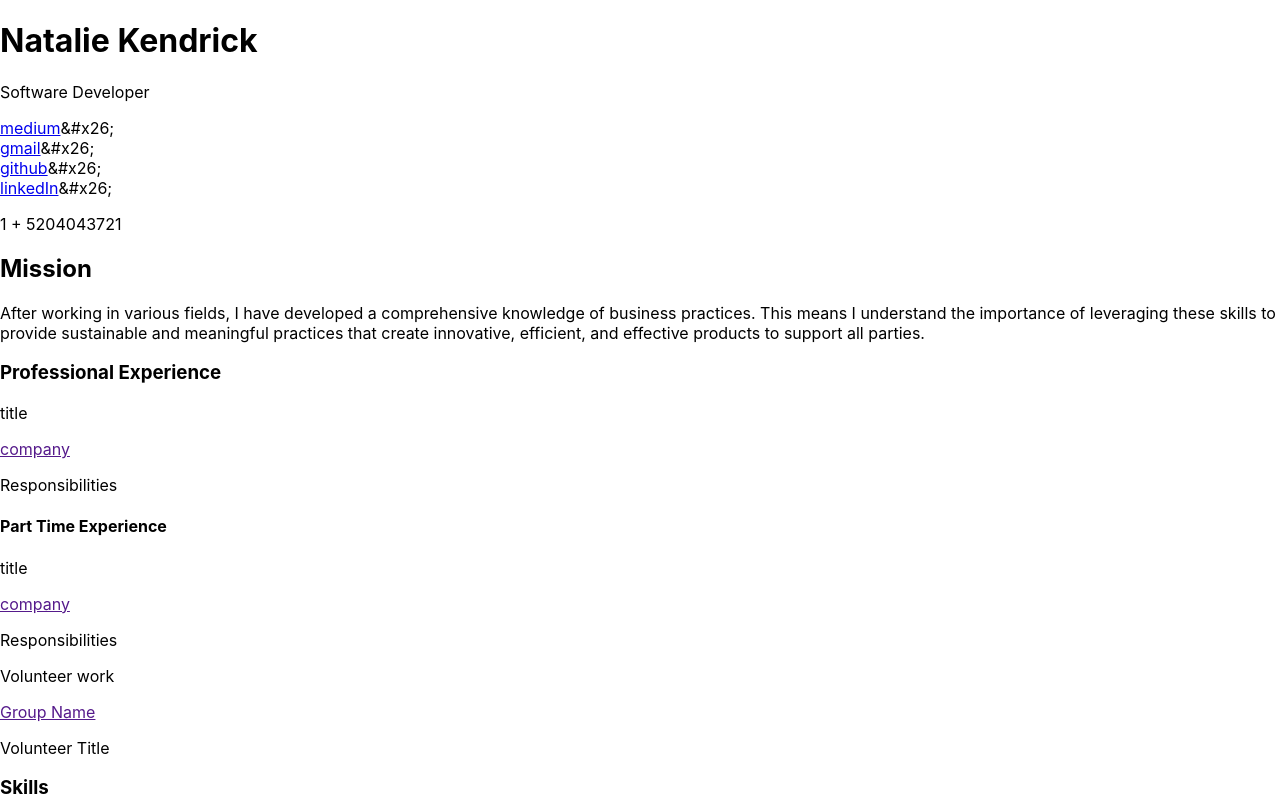
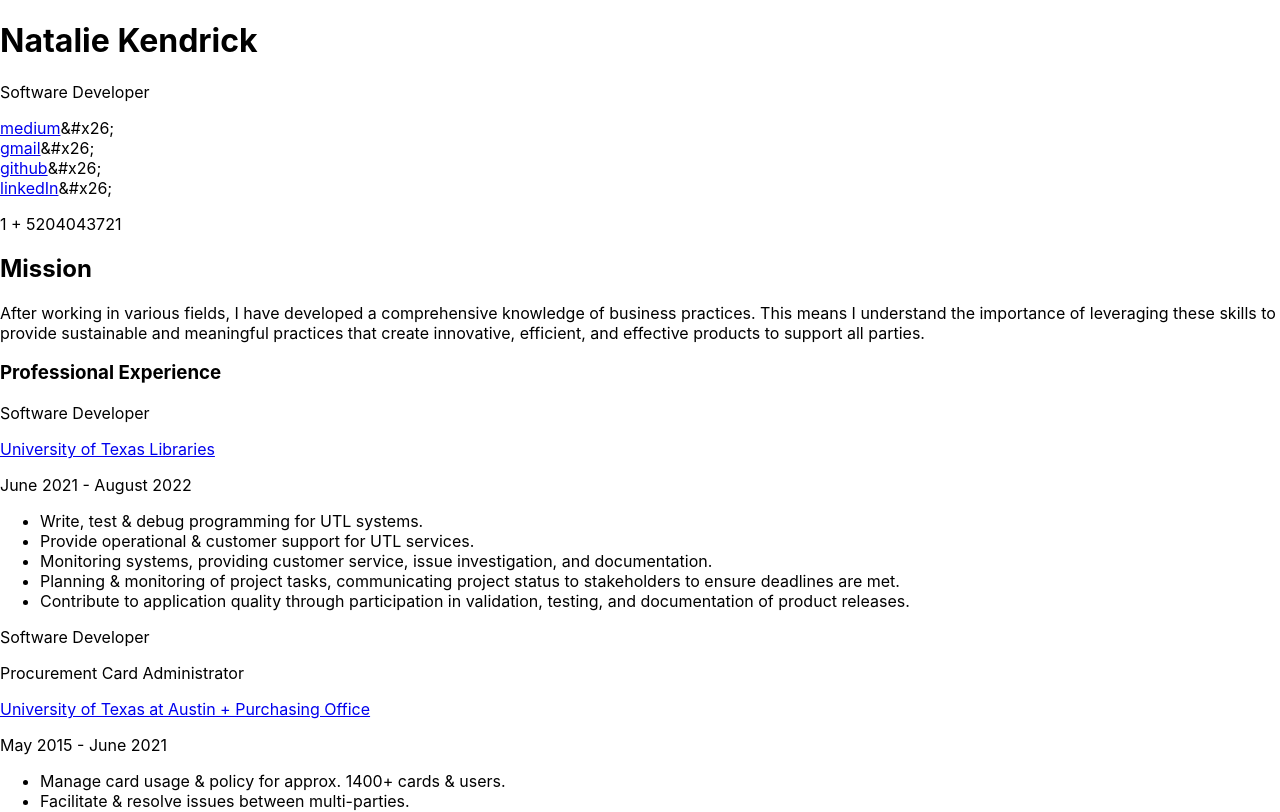
Before and after one commit to listenToRipley/nataliekendrick, a React (Create React App) app: page /resume in a window 1280 px wide. Shown: the top 812 px of the page. Built offline with nearby package versions, Linux system fonts and the light colour scheme.

Commit message:
professional import complete

```diff
--- a/src/Components/ResumeExp.tsx
+++ b/src/Components/ResumeExp.tsx
@@ -29,18 +29,37 @@ const ResumeExperience = (): JSX.Element => {
   //   console.log('work history',JSON.stringify(workHistory))
   // }
 
+  const prof: Professional[] = workHistory[0].professional
+  // const partTime = workHistory[1].partTime
+
+  // console.log(partTime)
+
   return(
       <div>
 
       <div className='professional'>
         <h3>Professional Experience</h3>
-        <div className='profItem'>
-          <p className='jobTitle'>title</p>
-          <p className='companyLink'><a href=''>company</a></p>
-          <div className='jobDuties'>
-            <p>Responsibilities</p>
-          </div>
-        </div>
+        {
+          prof.map((el: any, id:number) => {
+            console.log(el)
+              return (
+                <div key={id}>
+                  <p className='jobTitle'>{el.title}</p>
+                  <p className='companyLink'><a href={el.company.site}>{el.company.name}</a></p>
+                  <p>{el.tenure.start} {el.tenure.end ? <span>- {el.tenure.end}</span>: ""}</p>
+                  <ul className='jobDuties'>
+                    {el.responsibilities.map((item: string): JSX.Element => {
+                      return (
+                        <li>{item}</li>
+                      )
+                    })}
+                  </ul>
+                  <a href={el.link}>{el.title}</a>
+                  <span>{el.icon}</span>
+                </div>
+              )
+            })
+      }
       </div>
 
       <div>
```
